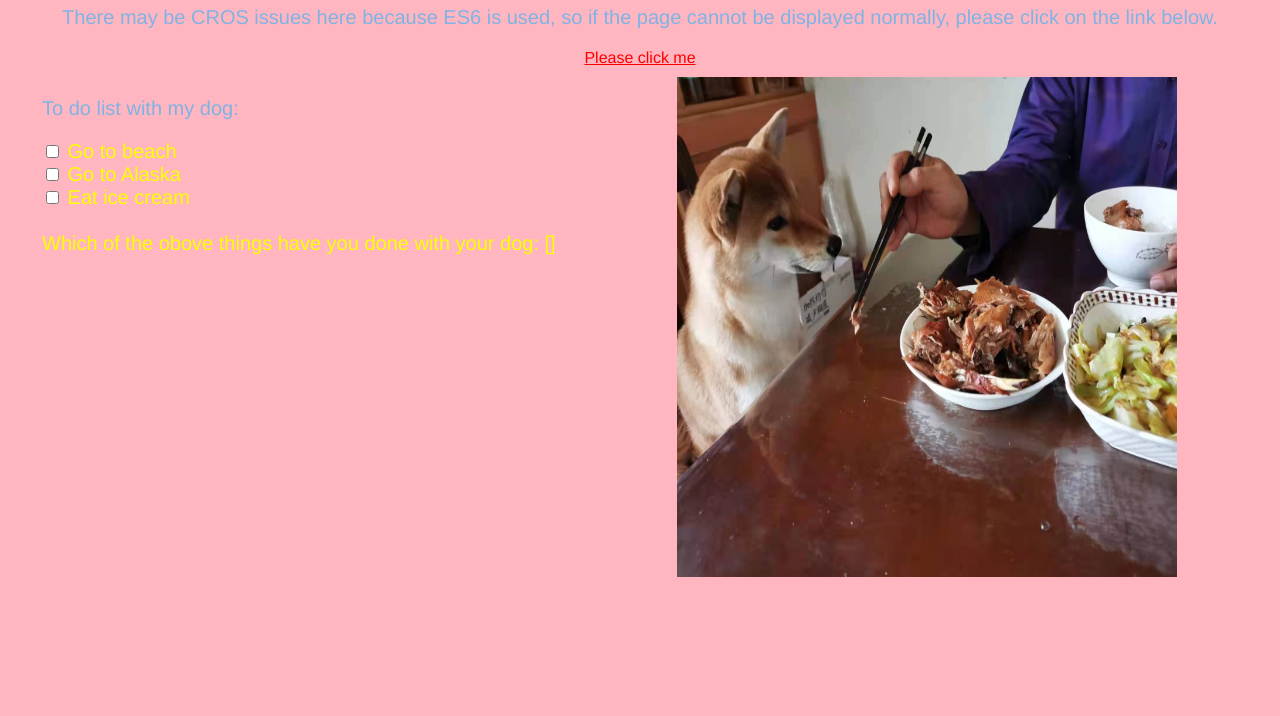
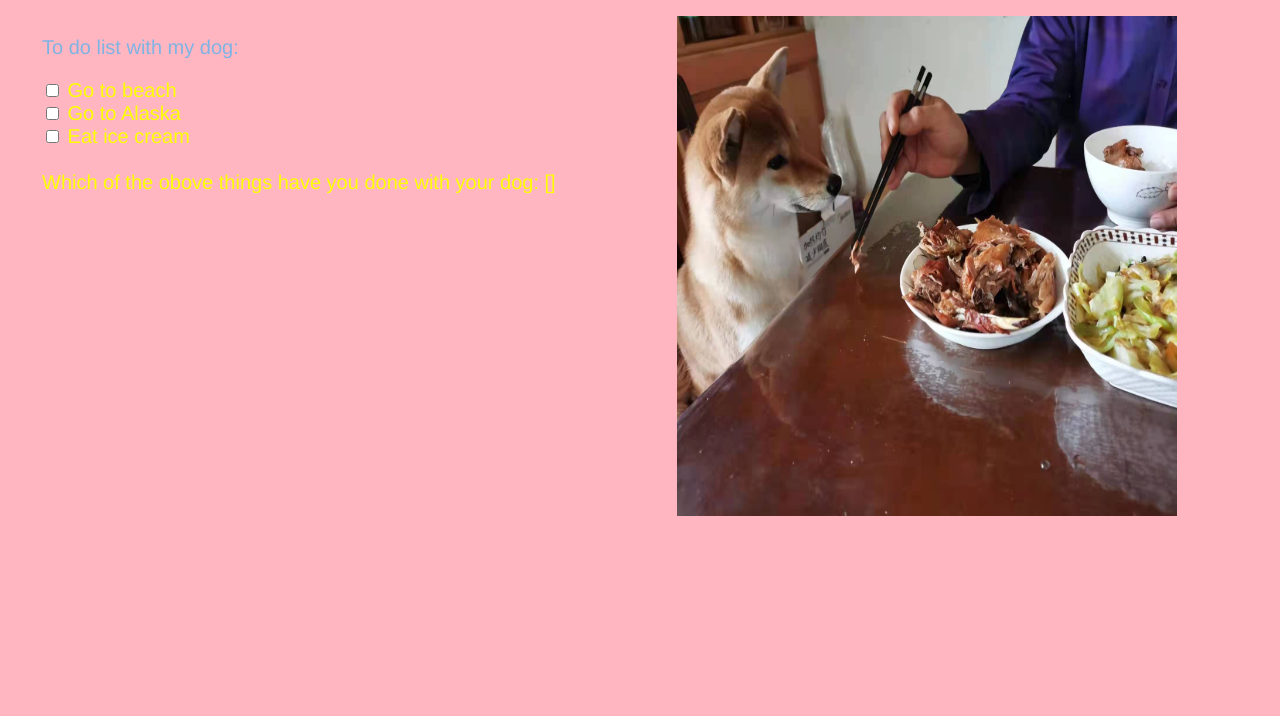
Before and after one commit to monica-BU/monica-BU.github.io, a plain HTML site: page cs601_hw6_Halidan/index.html in a window 1280 px wide. Shown: the part 84-800 px from the top of the page. Drawn offline with nearby package versions, Linux system fonts and the light colour scheme.

Commit message:
Remove the hyperlink line for the github hosting version

```diff
--- a/cs601_hw6_Halidan/index.html
+++ b/cs601_hw6_Halidan/index.html
@@ -11,8 +11,6 @@
   </head>
   <body>
      <h1>My dog Ella</h1>
-     <p>There may be CROS issues here because ES6 is used, so if the page cannot be displayed normally, please click on the link below.</p>
-     <a href="https://monica-bu.github.io/cs601_hw6_Halidan/">Please click me</a>
      <div class="grid-container">
       <div class="grid-item">
          <div id="todo">
```
